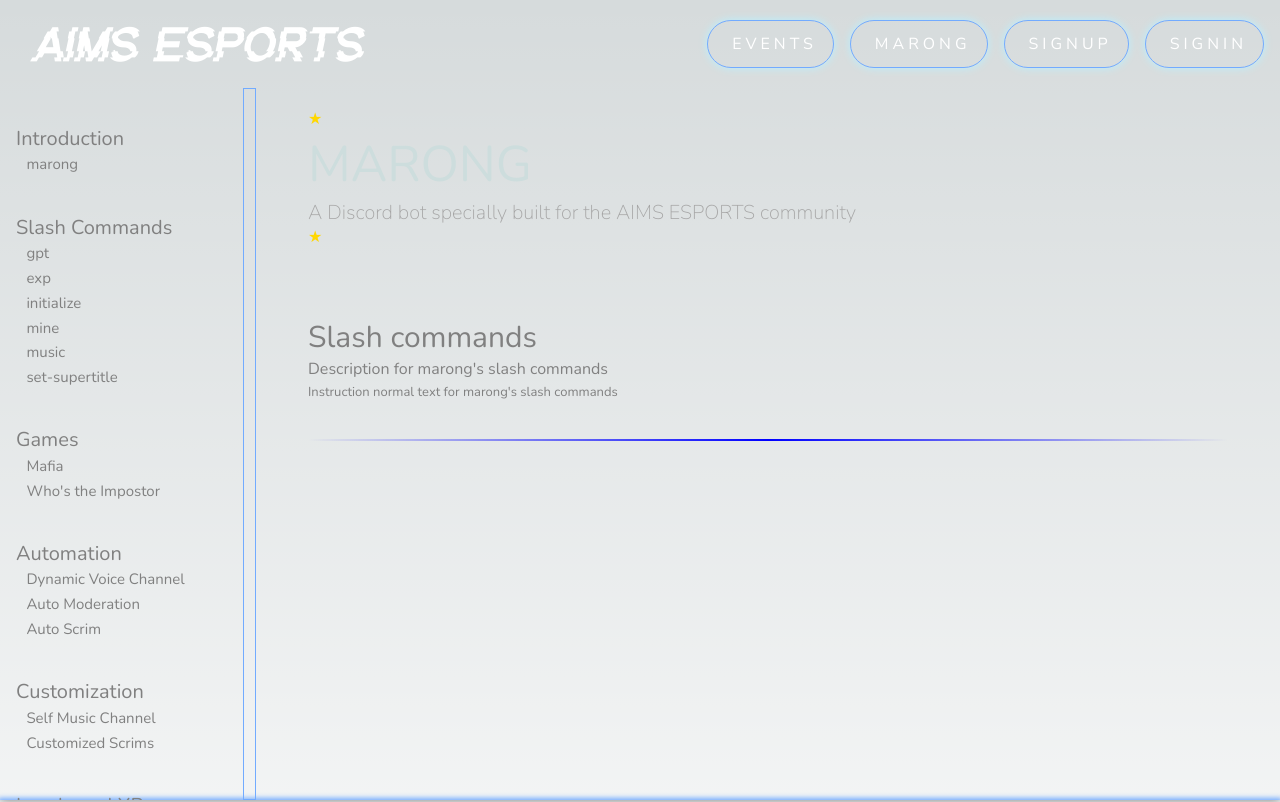
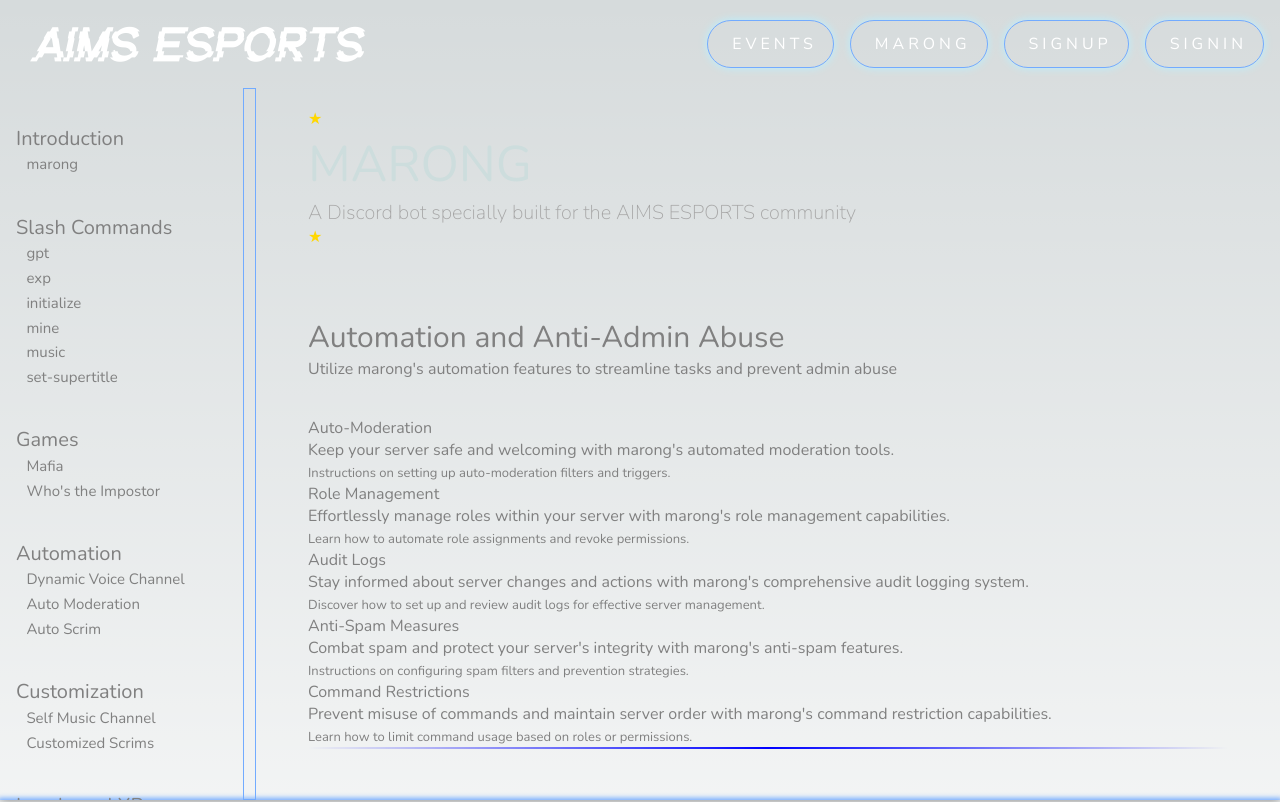
Before and after one commit to JiaCheng2004/marong-website, a Next.js app: page /marong/Automation/anti-admin-abuse in a window 1280 px wide. Shown: the top 802 px of the page. Built offline with nearby package versions, Linux system fonts and the light colour scheme.

Commit message:
Anti-admin-abuse doc update

```diff
--- a/app/marong/Automation/anti-admin-abuse/page.tsx
+++ b/app/marong/Automation/anti-admin-abuse/page.tsx
@@ -64,10 +64,34 @@
                         </div>
                         <div className={styles.section}>
                             <div className={styles.horizontalbar}></div>
-                            <div className={styles.sectiontitlefont}>Slash commands</div>
-                                <div className={styles.sectiontitledescription}>Description for marong's slash commands</div>
-                                <a className={styles.normal}>Instruction normal text for marong's slash commands</a>
+                            <div className={styles.sectiontitlefont}>Automation and Anti-Admin Abuse</div>
+                            <div className={styles.sectiontitledescription}>Utilize marong's automation features to streamline tasks and prevent admin abuse</div>
                             <div className={styles.horizontalbar}></div>
+                            <div className={styles.subsection}>
+                                <div className={styles.subsectiontitlefont}>Auto-Moderation</div>
+                                <div className={styles.subsectiontitledescription}>Keep your server safe and welcoming with marong's automated moderation tools.</div>
+                                <a className={styles.normal}>Instructions on setting up auto-moderation filters and triggers.</a>
+                            </div>
+                            <div className={styles.subsection}>
+                                <div className={styles.subsectiontitlefont}>Role Management</div>
+                                <div className={styles.subsectiontitledescription}>Effortlessly manage roles within your server with marong's role management capabilities.</div>
+                                <a className={styles.normal}>Learn how to automate role assignments and revoke permissions.</a>
+                            </div>
+                            <div className={styles.subsection}>
+                                <div className={styles.subsectiontitlefont}>Audit Logs</div>
+                                <div className={styles.subsectiontitledescription}>Stay informed about server changes and actions with marong's comprehensive audit logging system.</div>
+                                <a className={styles.normal}>Discover how to set up and review audit logs for effective server management.</a>
+                            </div>
+                            <div className={styles.subsection}>
+                                <div className={styles.subsectiontitlefont}>Anti-Spam Measures</div>
+                                <div className={styles.subsectiontitledescription}>Combat spam and protect your server's integrity with marong's anti-spam features.</div>
+                                <a className={styles.normal}>Instructions on configuring spam filters and prevention strategies.</a>
+                            </div>
+                            <div className={styles.subsection}>
+                                <div className={styles.subsectiontitlefont}>Command Restrictions</div>
+                                <div className={styles.subsectiontitledescription}>Prevent misuse of commands and maintain server order with marong's command restriction capabilities.</div>
+                                <a className={styles.normal}>Learn how to limit command usage based on roles or permissions.</a>
+                            </div>
                         </div>
                     </div>
                 </div>
```
